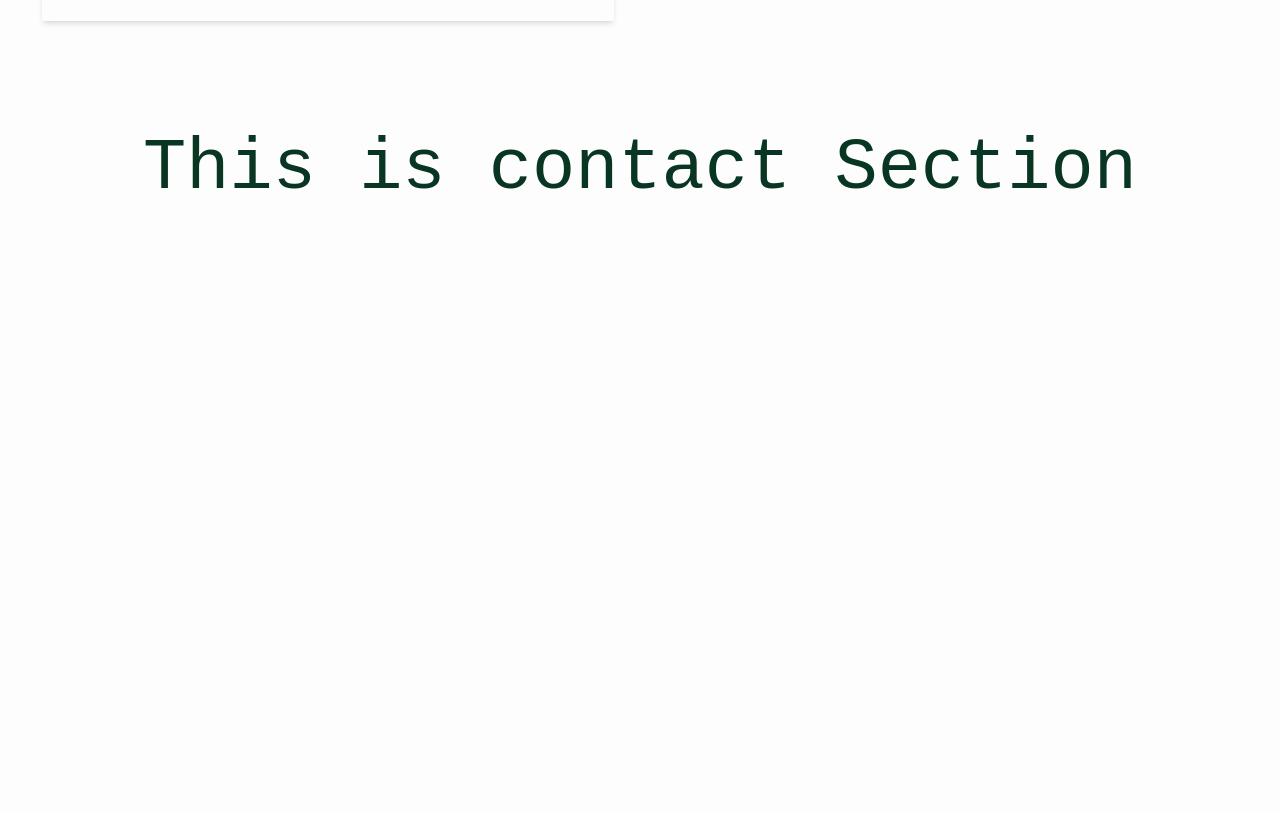
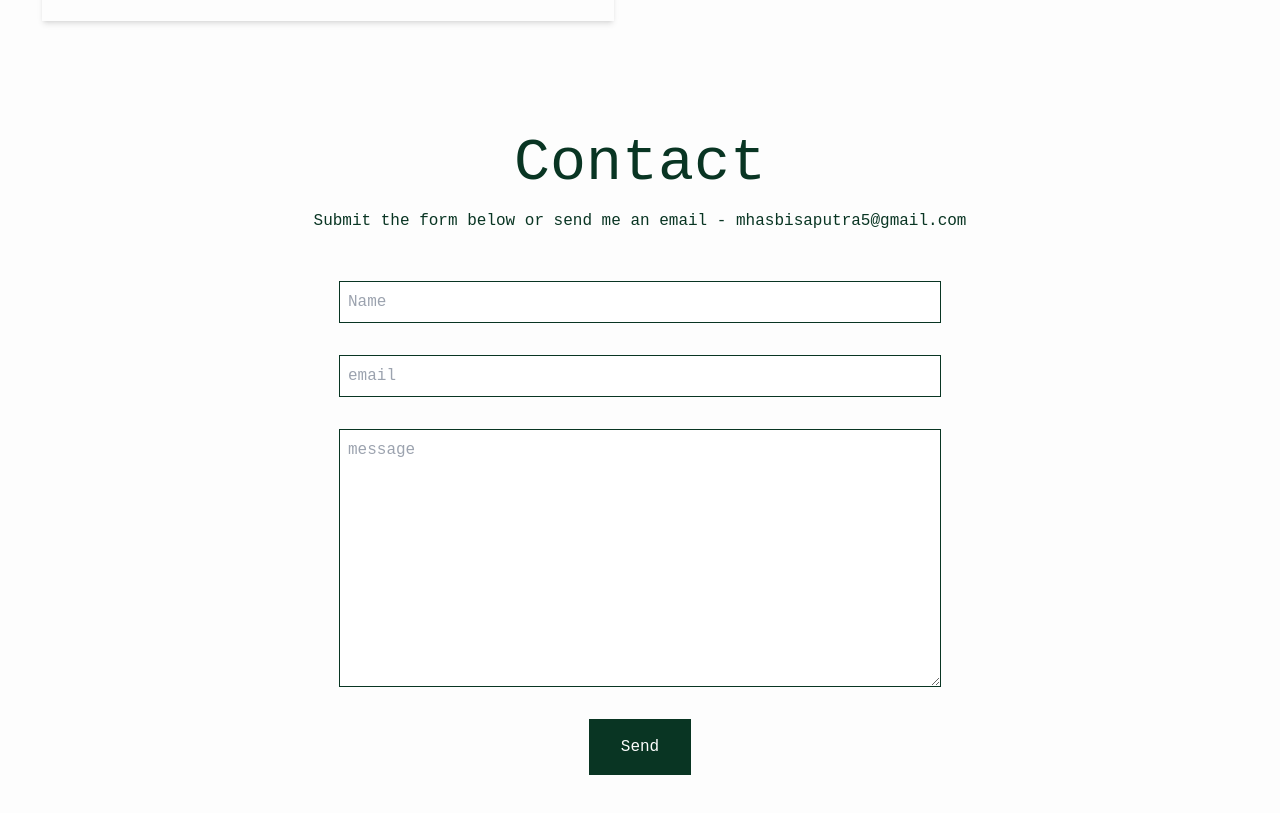
Before and after one commit to lukpaikat/my-portfolio-website, a React (Create React App) app: page / in a window 1280 px wide. Shown: the part 4260-5073 px from the top of the page. Built offline with nearby package versions, Linux system fonts and the light colour scheme.

Commit message:
complete contact page

```diff
--- a/src/components/Contact.jsx
+++ b/src/components/Contact.jsx
@@ -3,7 +3,23 @@ import React from 'react';
 function Contact() {
   return (
     <section id="contact" className="h-screen max-h-[720px]">
-      <h2 className="mb-4 text-7xl 2xl:text-8xl md:text-center">This is contact Section</h2>
+      <h2 className="mb-4 mx-6 text-5xl xl:text-6xl 2xl:text-8xl 2xl:mb-12 text-center">Contact</h2>
+      <p className="2xl:text-2xl mx-6 text-center mb-8 2xl:mb-10">
+        Submit the form below or send me an email - mhasbisaputra5@gmail.com
+      </p>
+      <form action="https://formsubmit.co/e53bda67b333f6316d7faf1f85f9aa43" method="POST" className="flex flex-col max-w-[650px] mx-auto 2xl:max-w-[980px] 2xl:pb-28">
+        <input className="my-4 mx-6 p-2 text-county-green 2xl:text-2xl 2xl:p-4 border border-county-green" type="text" name="name" placeholder="Name" required />
+        <input className="my-4 mx-6 p-2 text-county-green 2xl:text-2xl 2xl:p-4 border border-county-green" type="email" name="email" placeholder="email" required />
+        <input type="hidden" name="_subject" value="New message from portfolio page" />
+        <textarea className="my-4 mx-6 p-2 text-county-green 2xl:text-2xl 2xl:p-4 border border-county-green" name="message" rows="10" placeholder="message" required />
+        <button
+          className="2xl:text-2xl bg-county-green text-soapstone dark:bg-soapstone dark:text-county-green block w-fit
+            min-h-44px min-w-44px py-4 px-8 mx-auto my-4 cursor-pointer 2xl:px-12 2xl:py-6 2xl:my-4"
+          type="submit"
+        >
+          Send
+        </button>
+      </form>
     </section>
   );
 }
```
